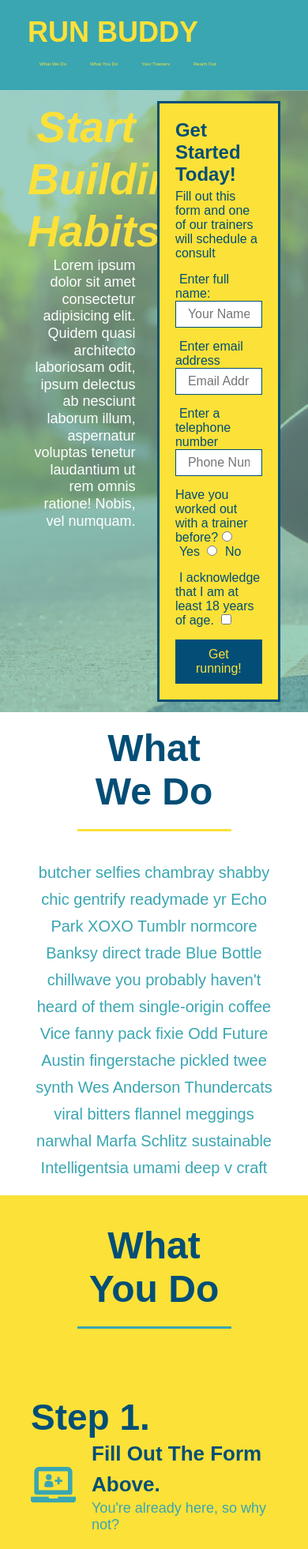
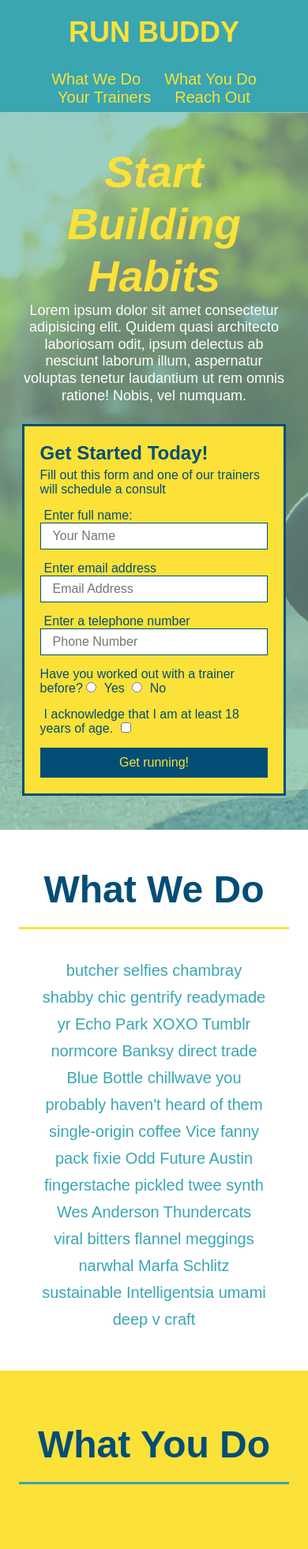
Before and after one commit to schris48/run-buddy, a plain HTML site: page index.html in a window 390 px wide. Shown: the top 1962 px of the page at 79% size. Drawn offline with Linux system fonts and the light colour scheme.

Commit message:
apply-responsive-design

```diff
--- a/assets/css/style.css
+++ b/assets/css/style.css
@@ -349,6 +349,109 @@ footer a {
 }
 
 /* MEDIA QUERY FOR SMALLER DESKTOP SCREENS AND SMALLER DEVICES */
-@media screen and (max-width: 980) {
+@media screen and (max-width: 980px) {
+    header {
+        padding-bottom: 0;
+        justify-content: center;
+    }
 
+
+    header h1 {
+        width: 100%;
+        text-align: center;
+    }
+
+    header nav ul {
+        margin-top: 20px;
+        width: 100%;
+        justify-content: center;
+    }
+
+    header nav ul li a {
+        font-size: 20px;
+    }
+
+    .hero-cta, .hero-form {
+        width: 100%;
+    }
+
+    .hero-cta {
+        text-align: center;
+    }
+
+    .section-title {
+        width: 80%;
+    }
+
+    .trainer {
+        flex: 0 70%;
+    }
+
+    .contact-info iframe {
+        flex: 1 100%;
+    }
+
+    footer h2, footer div {
+        text-align: center;
+        width: 100%;
+    }
 }
+
+@media screen and (max-width: 768px) {
+    section {
+        padding: 30px 15px;
+    }
+
+    .step h3 {
+        flex: 1 100%;
+        text-align: center;
+    }
+
+    .step-info {
+        flex: 2 100%;
+        margin-right: 0;
+        margin-top: 15px;
+        margin-bottom: 15px;
+    }
+
+    .step-img {
+        flex: 0 32%;
+        margin-right: 0;
+        margin-top: 15px;
+        margin-bottom: 15px;
+    }
+
+    .step-text {
+        flex: 100%;
+    }
+}
+
+@media screen and (max-width: 575px) {
+    .hero-form button {
+        width: 100%;
+    }
+
+    .section-title {
+        width: 95%;
+    }
+
+    .into p {
+        width: 100%;
+    }
+
+    .trainer {
+        flex: 0 100%;
+    }
+
+    .contact-form {
+        order: 3;
+    }
+
+    .contact-info {
+        text-align: center;
+    }
+
+    .contact-info > * {
+        flex: 0 100%;
+    }
+}
```
